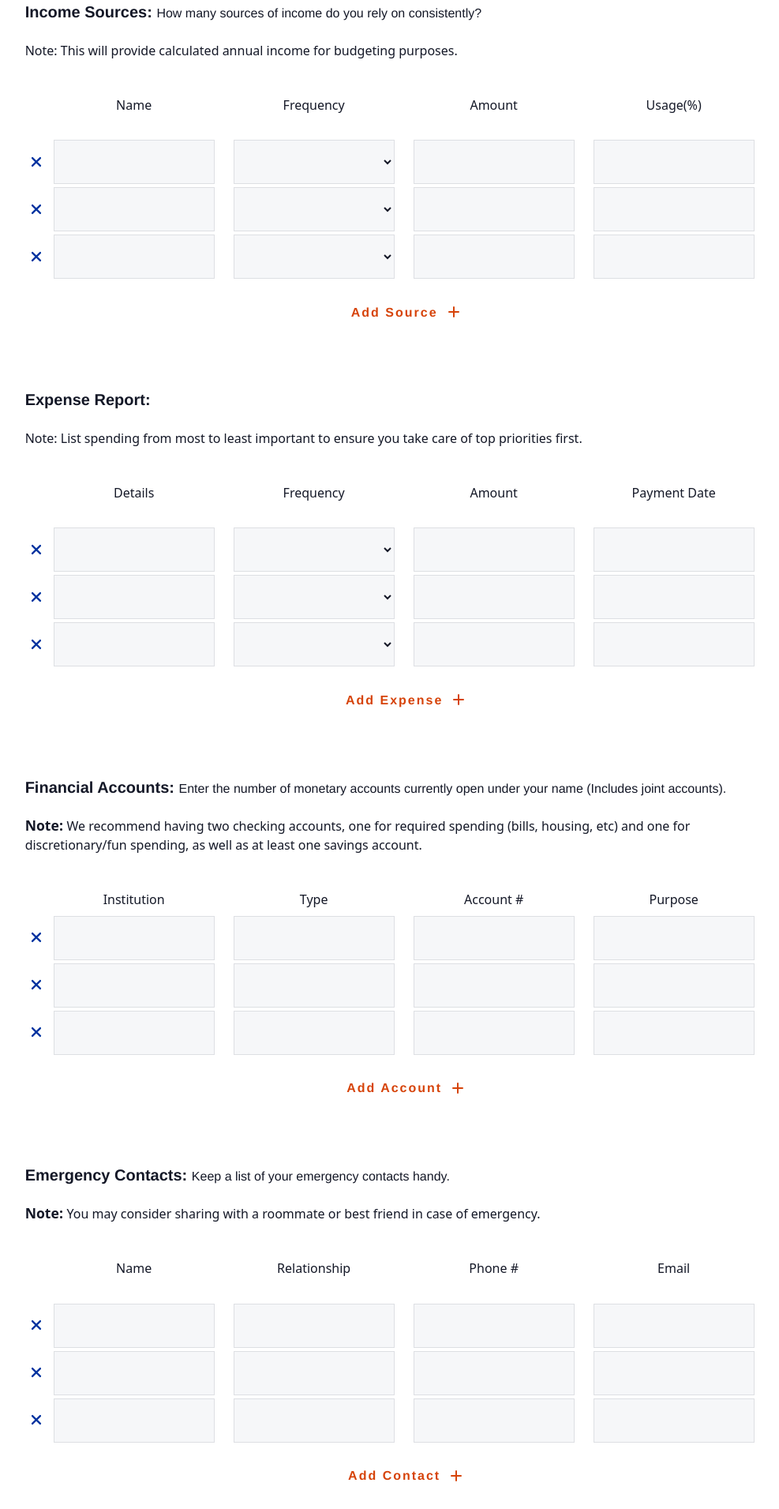
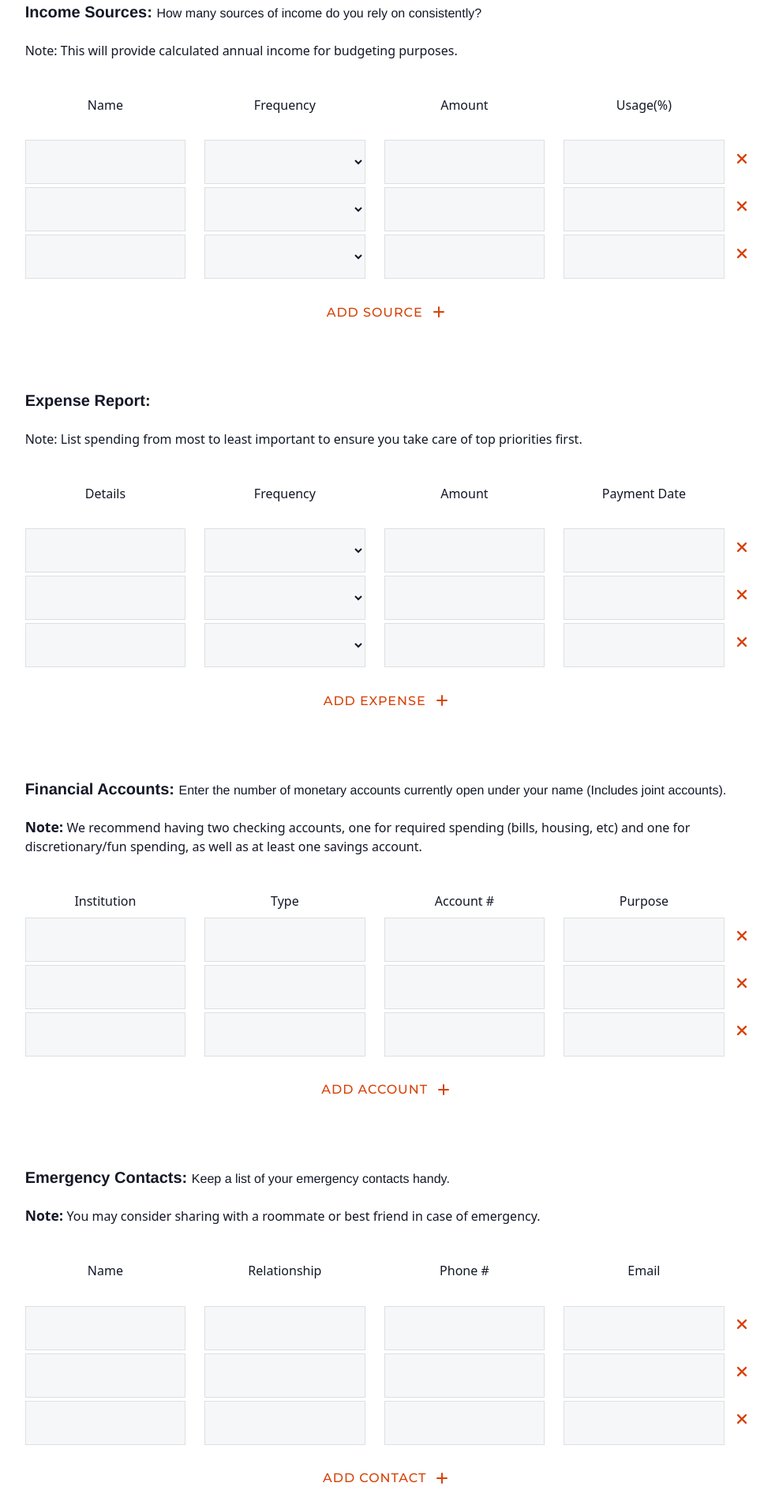
Before and after one commit to jordanralba/BSU-personal-finances, a plain HTML site: page j-index.html in a window 1280 px wide. Shown: the part 1700-3611 px from the top of the page at 79% size, without its empty margins (87-1074 px from the left). Drawn offline with nearby package versions, Linux system fonts and the light colour scheme; a web font is replaced by a local one.

Commit message:
fixed scrollbar margin

```diff
--- a/j-index.html
+++ b/j-index.html
@@ -5,6 +5,9 @@
         <title>Personal Finances</title>
         <link href="https://cdn.jsdelivr.net/npm/bootstrap@5.3.1/dist/css/bootstrap.min.css" rel="stylesheet" integrity="sha384-4bw+/aepP/YC94hEpVNVgiZdgIC5+VKNBQNGCHeKRQN+PtmoHDEXuppvnDJzQIu9" crossorigin="anonymous">
         <link rel="stylesheet" type="text/css" href="https://www.boisestate.edu/fonts/676231/C8612EDDB130C2D35.css">
+        <style>
+            @import url('https://fonts.googleapis.com/css2?family=Montserrat:wght@400;500&display=swap');
+          </style>
         <link async="true" rel="stylesheet" href="style.css">
         <link rel="shortcut icon" href="media/favicon.ico">
     </head>
@@ -133,7 +136,7 @@
                         </div>
                     </div>
 
-                    <div class="row scroll-container" id="h-income_streams">
+                    <div class="row scroll-gutter" id="h-income_streams">
                         <div class="col-3" ><h5>Name</h5></div>
                         <div class="col-3" ><h5>Frequency</h5></div>
                         <div class="col-3"><h5>Amount</h5></div>
@@ -145,7 +148,7 @@
                             <div class="scroll-container " id="income_streams"></div>
                         </div>
                     </div>
-                    <div class="row">
+                    <div class="row scroll-gutter">
                         <div class="col-3"></div>
                         <div class="col-6 center">
                             <span id="add-income" data-bs-toggle="tooltip" data-bs-custom-class="custom-tooltip" class="add-row" data-bs-original-title="Adds a new income row.">Add Source</span>
@@ -175,7 +178,7 @@
                         </div>
                     </div>
 
-                    <div class="row scroll-container" id="h-expense_report">
+                    <div class="row scroll-gutter" id="h-expense_report">
                         <div class="col-3" ><h5>Details</h5></div>
                         <div class="col-3" ><h5>Frequency</h5></div>
                         <div class="col-3" ><h5>Amount</h5></div>
@@ -187,7 +190,7 @@
                             <div class="scroll-container " id="expense_report"></div>
                         </div>
                     </div>
-                    <div class="row">
+                    <div class="row scroll-gutter">
                         <div class="col-3"></div>
                         <div class="col-6 center">
                             <span id="add-expense" data-bs-toggle="tooltip" data-bs-custom-class="custom-tooltip" title="Adds a new expense row." class="add-row" >Add Expense</a>
@@ -217,7 +220,7 @@
                     </div>
                     <div class="row">
                         <div class="col-12">
-                            <div class="row scroll-container" id="h-financial_accounts">
+                            <div class="row scroll-gutter" id="h-financial_accounts">
                                 <div class="col-3" ><h5>Institution</h5></div>
                                 <div class="col-3" ><h5>Type</h5></div>
                                 <div class="col-3" ><h5>Account #</h5></div>
@@ -232,7 +235,7 @@
                             </div>
                         </div>
                     </div>
-                    <div class="row">
+                    <div class="row scroll-gutter">
                         <div class="col-3"></div>
                         <div class="col-6 center">
                             <span id="add-account" data-bs-toggle="tooltip" data-bs-custom-class="custom-tooltip" title="Adds a new account row." class="add-row" >Add Account</a>
@@ -262,7 +265,7 @@
                     </div>
                     <div class="row">
                         <div class="col-12">
-                            <div class="row scroll-container" id="h-contacts">
+                            <div class="row scroll-gutter" id="h-contacts">
                                 <div class="col-3" ><h5>Name</h5></div>
                                 <div class="col-3" ><h5>Relationship</h5></div>
                                 <div class="col-3" ><h5>Phone #</h5></div>
@@ -273,13 +276,13 @@
                         </div>
                     </div>
                     <div class="row">
-                        <div class="col-12 scroll-container" id="contacts" >
-
+                        <div class="col-12">
+                            <div class="scroll-container" id="contacts"></div>
                         </div>
                     </div>
-                    <div class="row">
-                        <div class="col-3" ></div>
-                        <div class="col-6 center" >
+                    <div class="row scroll-gutter">
+                        <div class="col-3"></div>
+                        <div class="col-6 center">
                             <span id="add-contact" data-bs-toggle="tooltip" data-bs-custom-class="custom-tooltip" title="Adds a new contact row." class="add-row" >Add Contact</span>
                             <input type="hidden" min="0" id="contacts-amount">
                         </div>
--- a/j-main.js
+++ b/j-main.js
@@ -1,13 +1,13 @@
 //Any elements that will actively do stuff (event listeners)
 const EventSetup = {
     addIncomeRow: { id: 'add-income', fn: addRow, action: 'click', args: ['incomeAmount', ], },
-    incomeAmount: { id: 'income_streams-amount', fn: updateAmount, args: ['incomeAmount', 'income_streams', incomeRow, ['income_name', 'income_frequency', 'income_amount', 'income_use', ], deleteRow], },
+    incomeAmount: { id: 'income_streams-amount', fn: updateAmount, args: ['incomeAmount', 'income_streams', incomeRow, ['income_name', 'income_frequency', 'income_amount', 'income_use', ], deleteRow,], },
     addAccountRow: { id: 'add-account', fn: addRow, action: 'click', args: ['accountAmount', ], },
-    accountAmount: { id: 'financial_accounts-amount', fn: updateAmount, args: ['accountAmount', 'financial_accounts', accountRow, ['account_institution','account_type','account_number','account_purpose', ]], },
+    accountAmount: { id: 'financial_accounts-amount', fn: updateAmount, args: ['accountAmount', 'financial_accounts', accountRow, ['account_institution','account_type','account_number','account_purpose', ], deleteRow,], },
     addExpenseRow: { id: 'add-expense', fn: addRow, action: 'click', args: ['expenseAmount', ], },
-    expenseAmount: { id: 'expense_report-amount', fn: updateAmount, args: ['expenseAmount', 'expense_report', expenseRow, ['expense_description', 'expense_frequency', 'expense_amount', 'expense_date'],], },
+    expenseAmount: { id: 'expense_report-amount', fn: updateAmount, args: ['expenseAmount', 'expense_report', expenseRow, ['expense_description', 'expense_frequency', 'expense_amount', 'expense_date'], deleteRow,], },
     addContactRow: { id: 'add-contact', fn: addRow, action: 'click', args: ['contactAmount', ], },
-    contactAmount: { id: 'contacts-amount', fn: updateAmount, args: ['contactAmount', 'contacts', contactRow, ['contact_name','contact_relationship','contact_phone','contact_email',]], },
+    contactAmount: { id: 'contacts-amount', fn: updateAmount, args: ['contactAmount', 'contacts', contactRow, ['contact_name','contact_relationship','contact_phone','contact_email',], deleteRow,], },
     passkeyInput: { id: 'passkey', fn: updateKeyInput, action: 'keyup', },
     passkeyVerify: { id: 'passkey_verify', },
     passkeyError: { id: 'passkey-error', },
```
Also changed, not shown: style.css.
